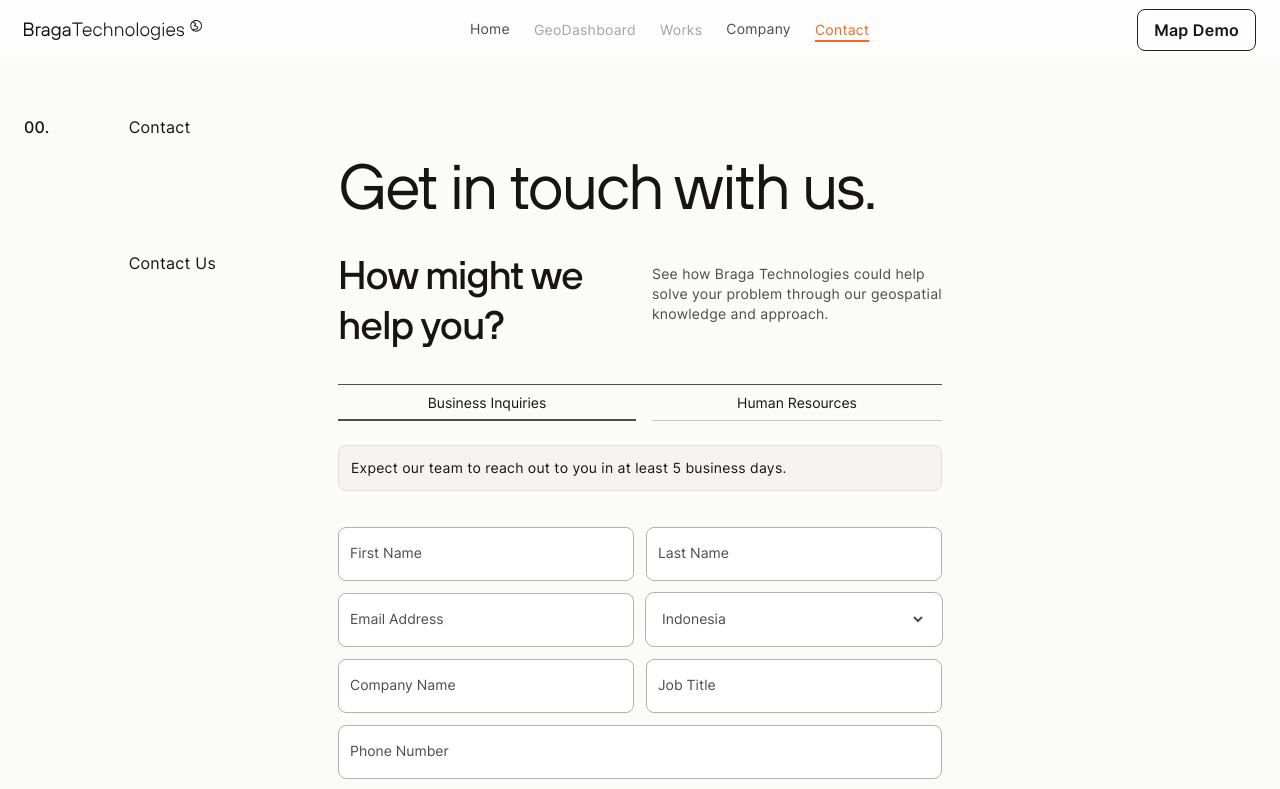
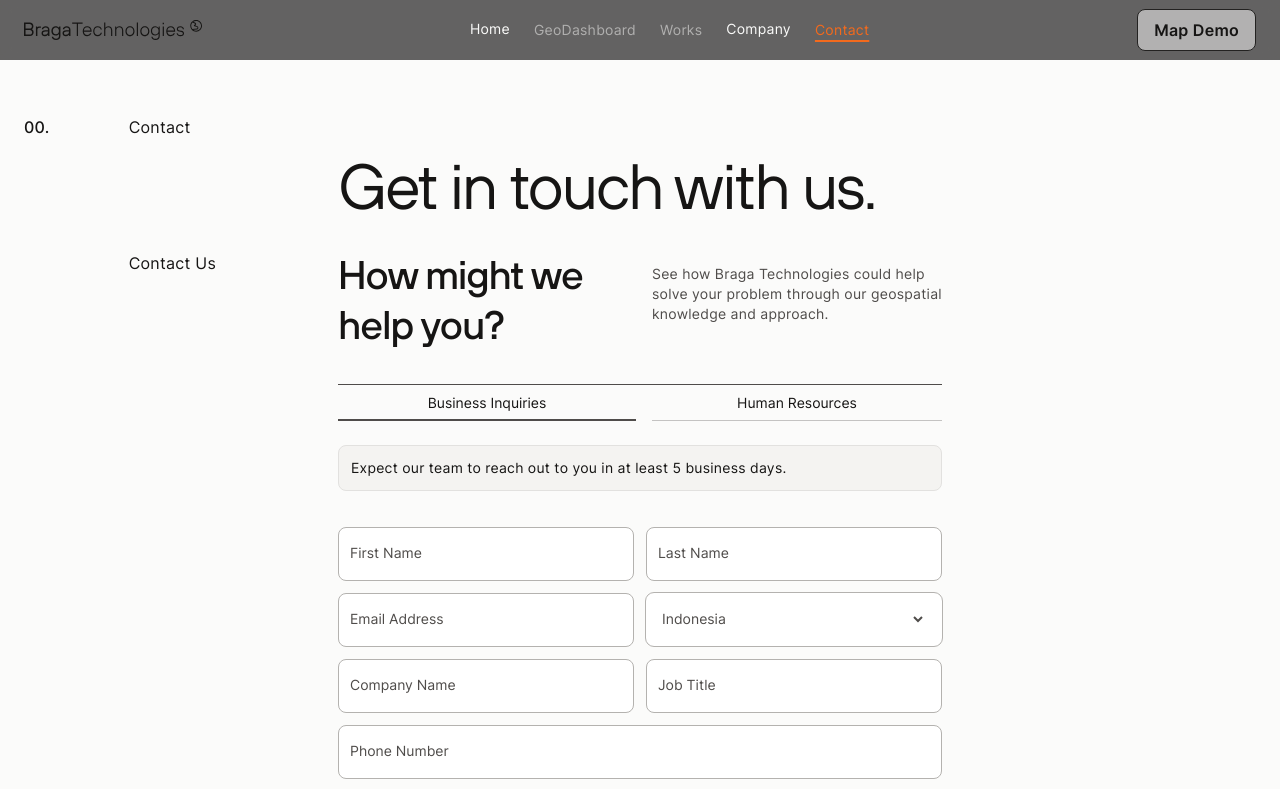
Before and after one commit to FelineJTD/braga-technologies-main-site, a Next.js app: page /contact in a window 1280 px wide. Shown: the top 789 px of the page. Built offline with nearby package versions, Linux system fonts and the light colour scheme.

Commit message:
move navbar to individual pages

```diff
--- a/components/navbar.js
+++ b/components/navbar.js
@@ -125,7 +125,7 @@ export default function Navbar(color='light') {
       </nav>
 
       {/* DESKTOP NAV */}
-      <nav id='nav' className='flex items-center justify-between w-full px-6 py-3 bg-white text-gray-600 bg-opacity-50 backdrop-blur sticky top-0 z-50 duration-200 selection:bg-primary selection:text-gray-50 h-[60px]'>
+      <nav id='nav' className={`${color == 'light' ? 'bg-white text-gray-600' : 'bg-gray-800 text-gray-50'} flex items-center justify-between w-full px-6 py-3 bg-opacity-70 backdrop-blur sticky top-0 z-50 duration-200 selection:bg-primary selection:text-gray-50 h-[60px]`}>
         {/* Logo images might be redundant, can be combined with conditionals */}
         <Link href='/'><img src='/logo-braga-sm.svg' alt='Braga Technologies Logo' className='md:hidden h-5 cursor-pointer' onClick={closeMobileNav}/></Link>
         <Link href='/'><img src='/logo-braga-full.svg' alt='Braga Technologies Logo' className='hidden md:block h-5 cursor-pointer' /></Link>
--- a/pages/_app.js
+++ b/pages/_app.js
@@ -61,7 +61,6 @@ function MyApp({ Component, pageProps }) {
         </div>
       </div>
 
-      <Navbar />
       <main className='w-full min-h-screen bg-gray-50 selection:bg-primary selection:text-gray-50 accent-primary'>
         <div className={`${loading || !hasTimeElapsed? 'min-h-[16vh]' : 'min-h-0'} duration-700 delay-100 w-full`} />
         <Component {...pageProps} />
--- a/pages/company/career.js
+++ b/pages/company/career.js
@@ -3,6 +3,7 @@ import Head from 'next/head'
 import Image from 'next/image';
 import Link from 'next/link';
 import { useState } from 'react';
+import Navbar from '../../components/navbar';
 import JobsSection from '../../components/section-jobs';
 // import Team from '../../components/section-team';
 
@@ -25,6 +26,7 @@ export default function Career() {
         <meta name="keywords" content="Braga Technologies, Braga GeoDashboard, GeoDashboard, GIS, GIS Indonesia, WEBGIS, geospatial services, Bandung technology services" key="keywords"/>
       </Head>
 
+      <Navbar />
       <main className='text-gray-900 bg-gray-50 w-full'>
         {/* 00 */}
         <section className='whiteBGFullGridSmPadding'>
--- a/pages/company/culture.js
+++ b/pages/company/culture.js
@@ -11,6 +11,7 @@ import Animation from '../../assets/animations/culture/culture-animation.json'
 // import Team from '../../components/section-team';
 import Lottie from 'lottie-react';
 import Image from 'next/image';
+import Navbar from '../../components/navbar';
 
 export default function Culture() {
   const valuesRef = useRef();
@@ -54,6 +55,7 @@ export default function Culture() {
         <meta name="keywords" content="Braga Technologies, Braga GeoDashboard, GeoDashboard, GIS, GIS Indonesia, WEBGIS, geospatial services, Bandung technology services" key="keywords"/>
       </Head>
 
+      <Navbar />
       <main className='text-gray-900 bg-gray-50 w-full'>
         {/* 00 */}
         <section className='whiteBGFullGridSmPadding'>
--- a/pages/contact.js
+++ b/pages/contact.js
@@ -7,6 +7,7 @@ import { LastSectionImage, Forms } from '../config/cfg-contact';
 
 // Components
 import FormField from '../components/form-field';
+import Navbar from '../components/navbar';
 
 export default function Contact() {
   const [currForm, setCurrForm] = useState(Forms[0]);
@@ -19,6 +20,7 @@ export default function Contact() {
         <meta name="keywords" content="Braga Technologies, Braga GeoDashboard, GeoDashboard, GIS, GIS Indonesia, WEBGIS, geospatial services, Bandung technology services" key="keywords"/>
       </Head>
 
+      <Navbar />
       <main className='text-gray-900 bg-gray-50 w-full'>
         {/* 00 */}
         <section className='whiteBGSmPadding'>
--- a/pages/geodashboard.js
+++ b/pages/geodashboard.js
@@ -9,6 +9,7 @@ import { Data01, CustStories } from '../config/cfg-geodashboard';
 import GetInTouch from '../components/section-get-in-touch';
 import PartnerLogos from '../components/section-partner-logos';
 import Carousel from '../components/carousel';
+import Navbar from '../components/navbar';
 
 export default function GeoDashboard() {
 
@@ -39,6 +40,7 @@ export default function GeoDashboard() {
         <meta name="keywords" content="Braga Technologies, Braga GeoDashboard, GeoDashboard, GIS, GIS Indonesia, WEBGIS, geospatial services, Bandung technology services" key="keywords"/>
       </Head>
 
+      <Navbar />
       <main className='text-gray-900 bg-gray-50 w-full'>
         {/* 00 */}
         <section className='whiteBG'>
--- a/pages/index.js
+++ b/pages/index.js
@@ -20,6 +20,7 @@ import Lottie from 'lottie-react'
 import PartnerLogos from '../components/section-partner-logos'
 import CardSolution from '../components/card-solution'
 import Carousel from '../components/carousel'
+import Navbar from '../components/navbar'
 import GetInTouch from '../components/section-get-in-touch'
 import Chip from '../components/cmp-chip'
 import SectorsSection from '../components/section-sectors'
@@ -70,6 +71,7 @@ export default function Home() {
         <meta name="keywords" content="Braga Technologies, Braga GeoDashboard, GeoDashboard, GIS, GIS Indonesia, WEBGIS, geospatial services, Bandung technology services" key="keywords"/>
       </Head>
 
+      <Navbar color='dark' />
       <main className='text-gray-900 bg-gray-50 w-full'>
         { width > 768 && (
         <div className='w-full h-full'>
--- a/pages/works/casestudy/[id].js
+++ b/pages/works/casestudy/[id].js
@@ -1,6 +1,7 @@
 /* eslint-disable @next/next/no-img-element */
 import Head from 'next/head'
 import { useRouter } from 'next/router'
+import Navbar from '../../../components/navbar';
 
 // Components
 import GetInTouch from '../../../components/section-get-in-touch';
@@ -50,6 +51,7 @@ export default function Works() {
         <meta name="keywords" content="Braga Technologies, Braga GeoDashboard, GeoDashboard, GIS, GIS Indonesia, WEBGIS, geospatial services, Bandung technology services" key="keywords"/>
       </Head>
 
+      <Navbar />
       <main className='text-gray-900 bg-gray-50 w-full -mt-[4.2rem]'>
         {/* 00 */}
         <section className='text-white rounded-b-2xl px-6 pb-10 pt-[7rem] xl:px-[10%] flex flex-col lg:grid lg:grid-cols-12 items-start gap-x-6 bg-cover bg-center bg-no-repeat'>
--- a/pages/works/index.js
+++ b/pages/works/index.js
@@ -9,6 +9,7 @@ import { WorksData } from '../../config/cfg-works';
 // Components
 import CardWorks from '../../components/card-works';
 import GetInTouch from '../../components/section-get-in-touch';
+import Navbar from '../../components/navbar';
 
 export default function Works() {
   const [currPage, setCurrPage] = useState(1);
@@ -45,6 +46,7 @@ export default function Works() {
         <meta name="keywords" content="Braga Technologies, Braga GeoDashboard, GeoDashboard, GIS, GIS Indonesia, WEBGIS, geospatial services, Bandung technology services" key="keywords"/>
       </Head>
 
+      <Navbar />
       <main className='text-gray-900 bg-gray-50 w-full'>
         {/* 00 */}
         <section className='whiteBG relative'>
```
